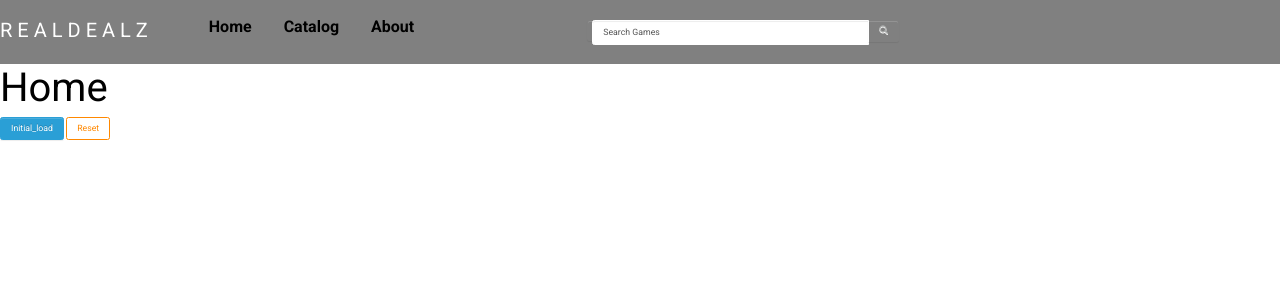
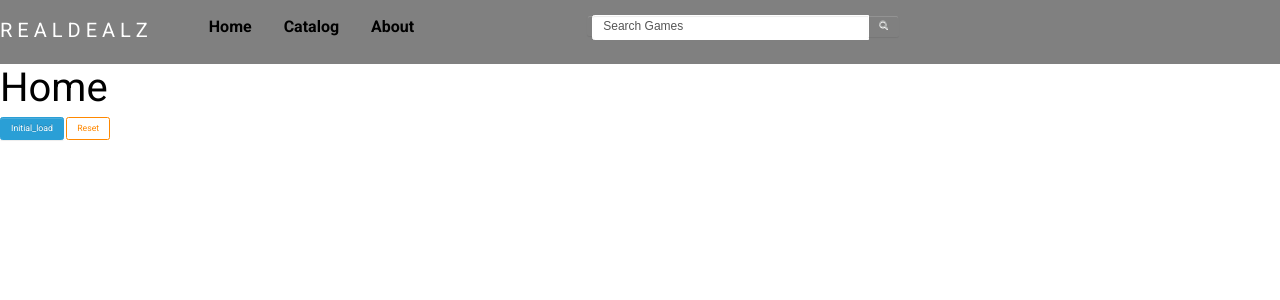
Before and after one commit to ChicoState/realdealz, a Django app: page / in a window 1280 px wide. Shown: the top 300 px of the page. Run offline with Django 3.2, Linux system fonts and the light colour scheme; parts of the project's set-up code (start-up, migrations or seed data) failed here and were passed over; some libraries are stand-ins or nearby versions.

Commit message:
fixed font for text

```diff
--- a/app/static/css/realdealz.css
+++ b/app/static/css/realdealz.css
@@ -13,6 +13,14 @@ nav{
 
 .nav-links li{
   list-style: none;
+}
+
+input::placeholder {
+  font: 12px/3 sans-serif;
+}
+
+p {
+  font-size: 14px;
 }
 
 .heading{
--- a/app/templates/realDealz/search.html
+++ b/app/templates/realDealz/search.html
@@ -6,7 +6,7 @@
     <script src="https://maxcdn.bootstrapcdn.com/bootstrap/3.3.5/js/bootstrap.min.js"></script>
     <link href="https://maxcdn.bootstrapcdn.com/bootstrap/3.3.5/css/bootstrap-theme.min.css" rel="stylesheet" />
     <link href="https://maxcdn.bootstrapcdn.com/bootstrap/3.3.5/css/bootstrap.min.css" rel="stylesheet" />
-    <link href="https://stackpath.bootstrapcdn.com/bootswatch/4.4.1/cyborg/bootstrap.min.css" rel="stylesheet" integrity="sha384-l7xaoY0cJM4h9xh1RfazbgJVUZvdtyLWPueWNtLAphf/UbBgOVzqbOTogxPwYLHM" crossorigin="anonymous">
+    <link href="https://stackpath.bootstrapcdn.com/bootswatch/4.4.1/cyborg/bootstrap.min.css" rel="stylesheet" integrity="sha384-l7xaoY0cJM4h9xh1RfazbgJVUZvdtyLWPueWNtLAphf/UbBgOVzqbOTogxPwYLHM" crossorigin="anonymous" />
     <link rel="stylesheet" type="text/css" href="{% static 'css/main.css' %}" />
     <link rel="stylesheet" type="text/css" href="{% static 'css/realdealz.css' %}" />
     <meta name="viewport" content="width=device-width, initial-scale=1" />
@@ -50,7 +50,7 @@
               </div>
               <form method="get" action="{% url 'game_search' %}">
                 {% csrf_token %}
-                <div class="input-group">
+                <div class="input-group mb-3">
                   <input id="searchBox" type="text" class="form-control" style="width: 250px; height: 25px" name="q" placeholder="Search Games" />
                   <div class="input-group-btn">
                     <button class="btn btn-default" type="submit">
```
